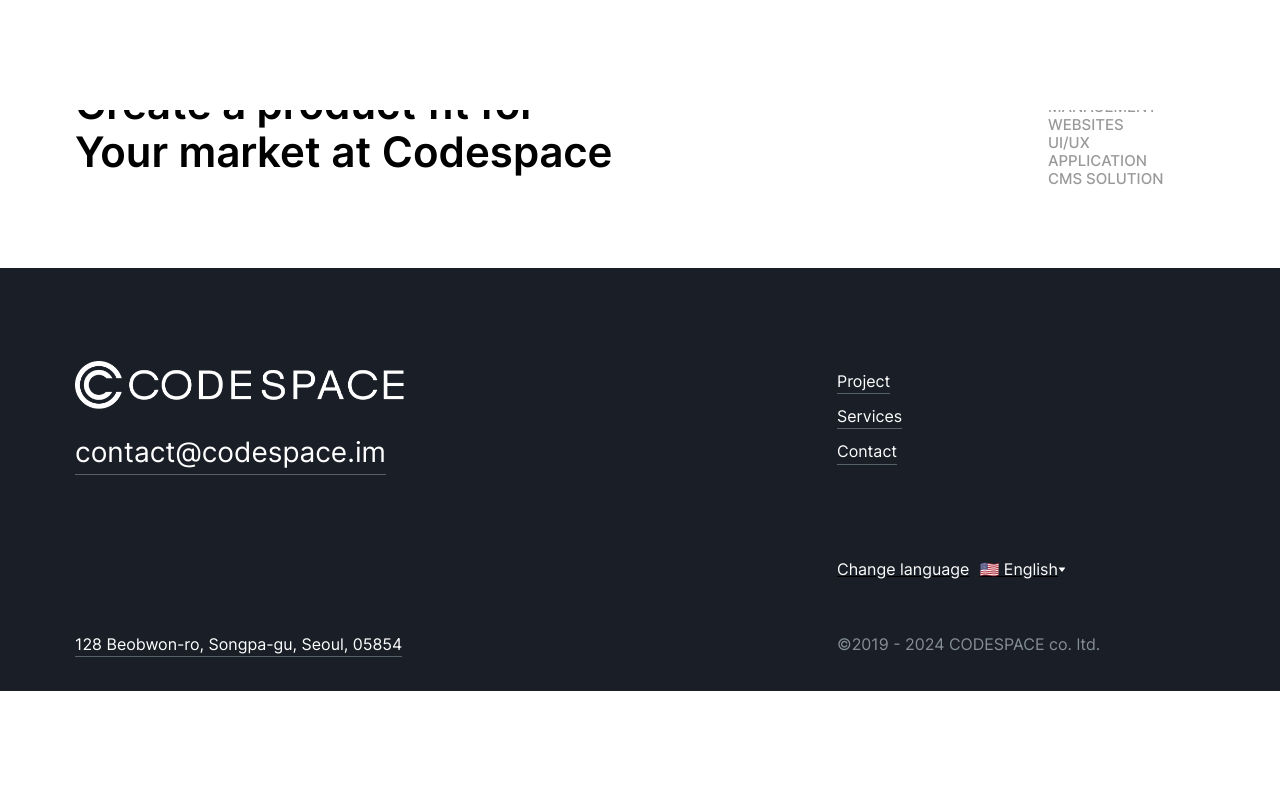
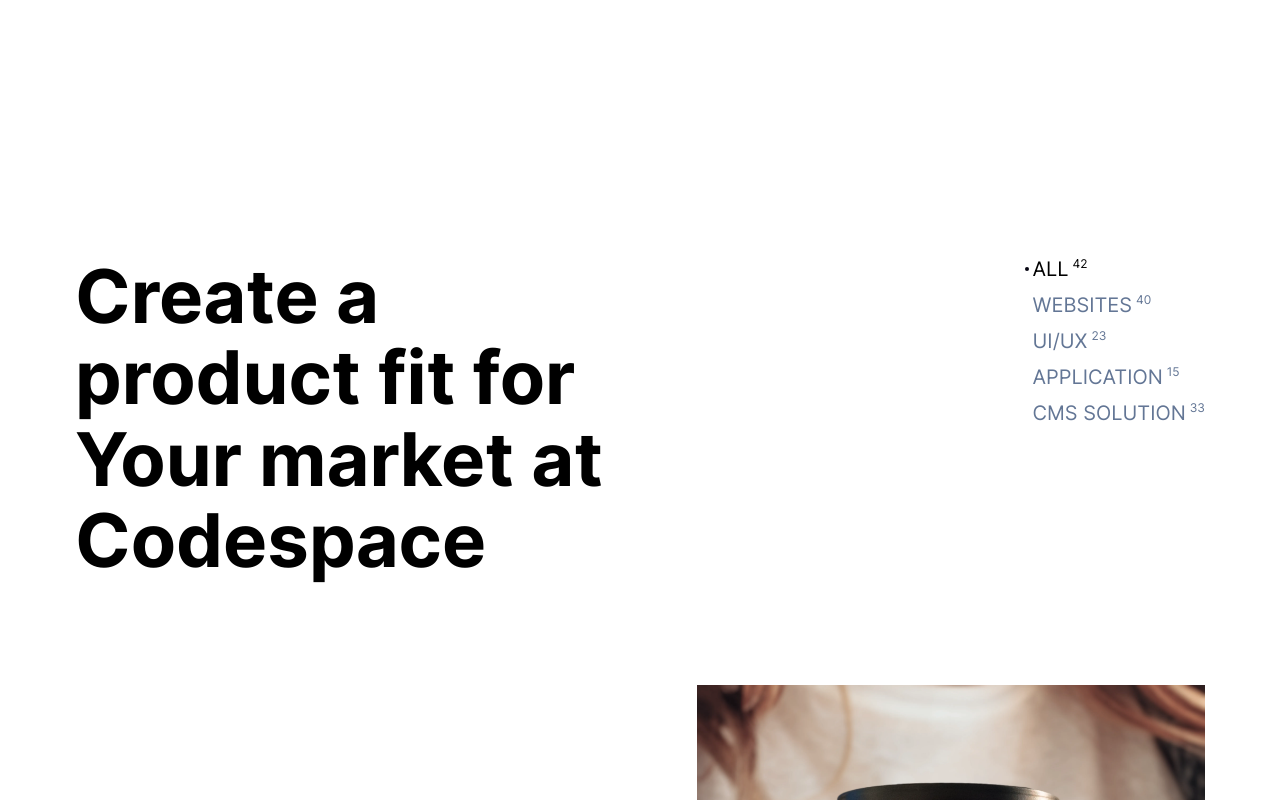
Before and after one commit to seonghojung/codespace_renewal, a Next.js app: page /en/project in a window 1280 px wide. Shown: the top 800 px of the page. Built offline with nearby package versions, Linux system fonts and the light colour scheme; a web font is replaced by a local one.

Commit message:
프로젝트 페이지

```diff
--- a/app/[locale]/project/Project.tsx
+++ b/app/[locale]/project/Project.tsx
@@ -6,60 +6,135 @@
 import { Layout } from "../components/navigation";
 import { VideoLayout } from "../(home)/MainBanner";
 import { ILocale, ITranslation } from "../(home)/page";
-import { ProjectProps, getProject } from "@/app/projects";
+import { APP_ORDER, CMS_ORDER, ProjectProps, UIUX_ORDER, WEB_ORDER, getProject } from "@/app/projects";
 
+const SelectDot = styled.span`
+  content: "";
+  position: absolute;
+  display: block;
+  left: -8px;
+  width: 4px;
+  height: 4px;
+  border-radius: 50%;
+  background-color: #050411;
+`;
+
+const CategoryCount = styled.span`
+  margin-left: 4px;
+  top: -1px;
+  font-size: 12px;
+  line-height: 12px;
+  position: relative;
+  display: inline;
+  @media (min-width: 1280px) {
+    top: -8px;
+  }
+`;
+type ICategory = "" | "Web" | "UI/UX" | "App" | "CMS";
 const Project = ({ locale, translation }: { locale: ILocale; translation: ITranslation }) => {
-  const [selectedCategory, setSelectedCategory] = useState("");
+  const [selectedCategory, setSelectedCategory] = useState<ICategory>("");
   const [sortedProjects, setSortedProjects] = useState<ProjectProps[]>(getProject(locale));
 
-  const filterByCategory = (category: string) => {
+  const filterByCategory = (category: ICategory) => {
     setSelectedCategory(category);
-    if (category === "" || category === "Management") {
+    if (category === "") {
       return setSortedProjects(getProject(locale));
+    } else if (category === "App") {
+      setSortedProjects(APP_ORDER.map((targetId) => getProject(locale).find(({ id }) => id === targetId)) as ProjectProps[]);
+    } else if (category === "CMS") {
+      setSortedProjects(CMS_ORDER.map((targetId) => getProject(locale).find(({ id }) => id === targetId)) as ProjectProps[]);
+    } else if (category === "UI/UX") {
+      setSortedProjects(UIUX_ORDER.map((targetId) => getProject(locale).find(({ id }) => id === targetId)) as ProjectProps[]);
+    } else if (category === "Web") {
+      setSortedProjects(WEB_ORDER.map((targetId) => getProject(locale).find(({ id }) => id === targetId)) as ProjectProps[]);
     }
-    setSortedProjects(getProject(locale).filter((project) => project.categories.includes(category)));
   };
 
   return (
+    <PageLayout>
       <ProjectWrap>
         <Layout>
           <NavWrap>
             <ProjectTitle>{translation.title}</ProjectTitle>
             <CategoryListWrap>
               <CategoryList onClick={() => filterByCategory("")} selected={selectedCategory === ""}>
-              <h2>ALL</h2>
-            </CategoryList>
-            <CategoryList onClick={() => filterByCategory("Management")} selected={selectedCategory === "Management"}>
-              <h2>MANAGEMENT</h2>
+                {selectedCategory === "" && <SelectDot />}
+                <h2>
+                  ALL<CategoryCount>{getProject(locale).length}</CategoryCount>
+                </h2>
               </CategoryList>
               <CategoryList onClick={() => filterByCategory("Web")} selected={selectedCategory === "Web"}>
-              <h2>WEBSITES</h2>
+                {selectedCategory === "Web" && <SelectDot />}
+                <h2>
+                  WEBSITES
+                  <CategoryCount>{WEB_ORDER.length}</CategoryCount>
+                </h2>
               </CategoryList>
               <CategoryList onClick={() => filterByCategory("UI/UX")} selected={selectedCategory === "UI/UX"}>
-              <h2>UI/UX</h2>
+                {selectedCategory === "UI/UX" && <SelectDot />}
+                <h2>
+                  UI/UX<CategoryCount>{UIUX_ORDER.length}</CategoryCount>
+                </h2>
               </CategoryList>
               <CategoryList onClick={() => filterByCategory("App")} selected={selectedCategory === "App"}>
-              <h2>APPLICATION</h2>
+                {selectedCategory === "App" && <SelectDot />}
+                <h2>
+                  APPLICATION<CategoryCount>{APP_ORDER.length}</CategoryCount>
+                </h2>
               </CategoryList>
               <CategoryList onClick={() => filterByCategory("CMS")} selected={selectedCategory === "CMS"}>
-              <h2>CMS SOLUTION</h2>
+                {selectedCategory === "CMS" && <SelectDot />}
+                <h2>
+                  CMS SOLUTION
+                  <CategoryCount>{CMS_ORDER.length}</CategoryCount>
+                </h2>
               </CategoryList>
             </CategoryListWrap>
           </NavWrap>
         </Layout>
-      <VideoLayout>{/* <Projects projects={sortedProjects} /> */}</VideoLayout>
+        <ProjectsWrap>
+          <VideoLayout>
+            <Projects projects={sortedProjects} />
+          </VideoLayout>
+        </ProjectsWrap>
       </ProjectWrap>
+    </PageLayout>
   );
 };
 
 export default Project;
+const ProjectsWrap = styled.div`
+  margin-top: 80px;
+  @media (min-width: 1280px) {
+    margin-top: 90px;
+  }
+  @media (min-width: 1920px) {
+    margin-top: 100px;
+  }
+`;
+export const PageLayout = styled.section`
+  padding-top: 64px;
+  @media (min-width: 768px) {
+    padding-top: 90px;
+  }
+  @media (min-width: 1280px) {
+    padding-top: 110px;
+  }
+`;
 
-const ProjectWrap = styled.section`
-  padding-top: 20px;
+const ProjectWrap = styled.div`
+  padding-top: 60px;
   padding-bottom: 60px;
   @media (min-width: 768px) {
     padding-top: 80px;
     padding-bottom: 80px;
+  }
+  @media (min-width: 1280px) {
+    padding-top: 146px;
+    padding-bottom: 100px;
+  }
+  @media (min-width: 1920px) {
+    padding-top: 190px;
   }
 `;
 const NavWrap = styled.div`
@@ -73,15 +148,28 @@
 `;
 
 const ProjectTitle = styled.h1`
-  width: auto;
-  font-size: 28px;
-  font-weight: 600;
-  line-height: 1.36;
+  font-size: 40px;
+  font-weight: 700;
+  line-height: 44px;
+  letter-spacing: -2.6%;
   color: #000;
+  word-break: keep-all;
 
   @media (min-width: 768px) {
-    font-size: 42px;
-    line-height: 1.14;
+    width: 395px;
+    line-height: 57.2px;
+    font-size: 52px;
+  }
+  @media (min-width: 1280px) {
+    width: 560px;
+    line-height: 81.4px;
+    font-size: 74px;
+  }
+  @media (min-width: 1920px) {
+    width: auto;
+    line-height: 95px;
+    font-size: 86px;
+    letter-spacing: -3.44%;
   }
 `;
 
@@ -89,17 +177,43 @@
   display: flex;
   flex-direction: column;
   align-items: flex-start;
-  width: 157px;
-  padding-top: 8px;
+  position: relative;
+  width: auto;
   text-transform: capitalize;
+  gap: 8px;
+  margin-top: 80px; //TODO: 필터영역 모바일 디자인잡히면 삭제
   @media (min-width: 768px) {
-    padding-top: 0;
+    margin-top: 0px; //TODO: 필터영역 모바일 디자인잡히면 삭제
+  }
+  @media (min-width: 1280px) {
+    gap: 10px;
   }
 `;
 
 const CategoryList = styled.li<{ selected: boolean }>`
   cursor: pointer;
+  display: flex;
+  gap: 4px;
+  align-items: center;
+  color: ${(props) => (props.selected ? "#000" : "#637695")};
+  position: relative;
+
+  // TODO: 375디자인이 안잡혀있음
+  font-weight: 400;
   font-size: 15px;
-  font-weight: 500;
-  color: ${(props) => (props.selected ? "#000" : "rgba(0, 0, 0, 0.4)")};
+  line-height: 20px;
+  @media (min-width: 768px) {
+    font-weight: 400;
+    font-size: 15px;
+    line-height: 20px;
+  }
+  @media (min-width: 1280px) {
+    font-weight: 400;
+    font-size: 20px;
+    line-height: 26px;
+  }
+
+  &:hover {
+    opacity: ${(props) => !props.selected && 0.7};
+  }
 `;
--- a/app/projects.ts
+++ b/app/projects.ts
@@ -6,6 +6,7 @@
 
 export interface ProjectProps {
   isMainPortfolio: boolean; // 대표 포트폴리오 여부
+  id: string; // en과 ko가 공통으로 가질 id (프로젝트 정렬할 때 사용함)
   size: "small" | "medium" | "large";
   videoSrc: string;
   image: {
@@ -30,6 +31,7 @@
   en: [
     // KIA EV6 Unplugged
     {
+      id: "kia",
       size: "small",
       isMainPortfolio: true,
       videoSrc: "thumbnail_small_fake.mp4",
@@ -58,6 +60,7 @@
     },
     // Dr.full
     {
+      id: "drfull",
       size: "medium",
       isMainPortfolio: true,
       videoSrc: "thumbnail_medium_fake.mp4",
@@ -86,6 +89,7 @@
     },
     // UFO Coffee
     {
+      id: "ufo",
       size: "large",
       isMainPortfolio: true,
       videoSrc: "thumbnail_large_fake.mp4",
@@ -110,6 +114,7 @@
     },
     // +X+
     {
+      id: "+x+",
       size: "medium",
       isMainPortfolio: true,
       videoSrc: "thumbnail_medium_fake.mp4",
@@ -138,6 +143,7 @@
     },
     // TetherMax
     {
+      id: "tethermax",
       size: "small",
       isMainPortfolio: true,
       videoSrc: "thumbnail_small_fake.mp4",
@@ -166,6 +172,7 @@
     },
     // Fuleaf
     {
+      id: "fuleaf",
       size: "large",
       isMainPortfolio: true,
       videoSrc: "thumbnail_large_fake.mp4",
@@ -194,6 +201,7 @@
     },
     // Richgo
     {
+      id: "richgo",
       size: "small",
       isMainPortfolio: true,
       videoSrc: "thumbnail_small_fake.mp4",
@@ -222,6 +230,7 @@
     },
     // Kick-off
     {
+      id: "kickoff",
       size: "medium",
       isMainPortfolio: true,
       videoSrc: "thumbnail_medium_fake.mp4",
@@ -250,6 +259,7 @@
     },
     // Chart-in
     {
+      id: "chartin",
       size: "large",
       isMainPortfolio: true,
       videoSrc: "thumbnail_large_fake.mp4",
@@ -278,6 +288,7 @@
     },
     // MarkHoly
     {
+      id: "markholy",
       size: "medium",
       isMainPortfolio: true,
       videoSrc: "thumbnail_medium_fake.mp4",
@@ -306,6 +317,7 @@
     },
     // Find Nomusa
     {
+      id: "findnomusa",
       size: "small",
       isMainPortfolio: true,
       videoSrc: "thumbnail_small_fake.mp4",
@@ -334,6 +346,7 @@
     },
     // AIRKID
     {
+      id: "airkid",
       size: "large",
       isMainPortfolio: true,
       videoSrc: "thumbnail_large_fake.mp4",
@@ -362,6 +375,7 @@
     },
     // DOOSIL
     {
+      id: "doosil",
       size: "small",
       isMainPortfolio: true,
       videoSrc: "thumbnail_small_fake.mp4",
@@ -390,6 +404,7 @@
     },
     // City Hoppers
     {
+      id: "cityhoppers",
       size: "medium",
       isMainPortfolio: true,
       videoSrc: "thumbnail_medium_fake.mp4",
@@ -410,6 +425,7 @@
     },
     // 3.3 DESIGN SPACE
     {
+      id: "designspace",
       size: "large",
       isMainPortfolio: true,
       videoSrc: "thumbnail_large_fake.mp4",
@@ -430,6 +446,7 @@
     },
     // Nine Ark
     {
+      id: "nineark",
       size: "medium",
       isMainPortfolio: true,
       videoSrc: "thumbnail_medium_fake.mp4",
@@ -458,6 +475,7 @@
     },
     // BTBG
     {
+      id: "btbg",
       size: "small",
       isMainPortfolio: true,
       videoSrc: "thumbnail_small_fake.mp4",
@@ -486,6 +504,7 @@
     },
     // Second White
     {
+      id: "secondwhite",
       size: "large",
       isMainPortfolio: true,
       videoSrc: "thumbnail_large_fake.mp4",
@@ -506,6 +525,7 @@
     },
     // Aware
     {
+      id: "aware",
       size: "small",
       isMainPortfolio: false,
       videoSrc: "thumbnail_small_fake.mp4",
@@ -520,6 +540,7 @@
     },
     // Digital MBTI Curation
     {
+      id: "digital",
       size: "medium",
       isMainPortfolio: false,
       videoSrc: "thumbnail_medium_fake.mp4",
@@ -534,6 +555,7 @@
     },
     // Meta Character
     {
+      id: "metacharacter",
       size: "large",
       isMainPortfolio: false,
       videoSrc: "thumbnail_large_fake.mp4",
@@ -548,6 +570,7 @@
     },
     // Ubiocean
     {
+      id: "ubiocean",
       size: "medium",
       isMainPortfolio: false,
       videoSrc: "thumbnail_medium_fake.mp4",
@@ -562,6 +585,7 @@
     },
     // Invenconn
     {
+      id: "invenconn",
       size: "small",
       isMainPortfolio: false,
       videoSrc: "thumbnail_small_fake.mp4",
@@ -576,6 +600,7 @@
     },
     // Aliquor Plus
     {
+      id: "aliquorplus",
       size: "large",
       isMainPortfolio: false,
       videoSrc: "thumbnail_large_fake.mp4",
@@ -590,6 +615,7 @@
     },
     // Beum
     {
+      id: "beum",
       size: "small",
       isMainPortfolio: false,
       videoSrc: "thumbnail_small_fake.mp4",
@@ -604,6 +630,7 @@
     },
     // Gradation
     {
+      id: "gradation",
       size: "medium",
       isMainPortfolio: false,
       videoSrc: "thumbnail_medium_fake.mp4",
@@ -618,6 +645,7 @@
     },
     // Contents Garden
     {
+      id: "contentsgarden",
       size: "large",
       isMainPortfolio: false,
       videoSrc: "thumbnail_large_fake.mp4",
@@ -632,6 +660,7 @@
     },
     // Cell My Brain
     {
+      id: "cellmybrain",
       size: "medium",
       isMainPortfolio: false,
       videoSrc: "thumbnail_medium_fake.mp4",
@@ -646,6 +675,7 @@
     },
     // Aniverything
     {
+      id: "aniverything",
       size: "small",
       isMainPortfolio: false,
       videoSrc: "thumbnail_small_fake.mp4",
@@ -660,6 +690,7 @@
     },
     // Coreana Curation
     {
+      id: "coreanacuration",
       size: "large",
       isMainPortfolio: false,
       videoSrc: "thumbnail_large_fake.mp4",
@@ -674,6 +705,7 @@
     },
     // HYID
     {
+      id: "hyid",
       size: "small",
       isMainPortfolio: false,
       videoSrc: "thumbnail_small_fake.mp4",
@@ -688,6 +720,7 @@
     },
     // IZE U VIDEO
     {
+      id: "izeuvideo",
       size: "medium",
       isMainPortfolio: false,
       videoSrc: "thumbnail_medium_fake.mp4",
@@ -702,6 +735,7 @@
     },
     // nJobs
     {
+      id: "njobs",
       size: "large",
       isMainPortfolio: false,
       videoSrc: "thumbnail_large_fake.mp4",
@@ -716,6 +750,7 @@
     },
     // Ahha Asset
     {
+      id: "ahhaasset",
       size: "medium",
       isMainPortfolio: false,
       videoSrc: "thumbnail_medium_fake.mp4",
@@ -730,6 +765,7 @@
     },
     // The Lead Law
     {
+      id: "theleadlaw",
       size: "small",
       isMainPortfolio: false,
       videoSrc: "thumbnail_small_fake.mp4",
@@ -744,6 +780,7 @@
     },
     // Shortudy
     {
+      id: "shortudy",
       size: "large",
       isMainPortfolio: false,
       videoSrc: "thumbnail_large_fake.mp4",
@@ -758,6 +795,7 @@
     },
     // Refeed
     {
+      id: "refeed",
       size: "small",
       isMainPortfolio: false,
       videoSrc: "thumbnail_small_fake.mp4",
@@ -772,6 +810,7 @@
     },
     // Soom
     {
+      id: "soom",
       size: "medium",
       isMainPortfolio: false,
       videoSrc: "thumbnail_medium_fake.mp4",
@@ -786,6 +825,7 @@
     },
     // The CI Mall
     {
+      id: "thecimall",
       size: "large",
       isMainPortfolio: false,
       videoSrc: "thumbnail_large_fake.mp4",
@@ -800,6 +840,7 @@
     },
     // The CI Group
     {
+      id: "thecigroup",
       size: "medium",
       isMainPortfolio: false,
       videoSrc: "thumbnail_medium_fake.mp4",
@@ -814,6 +855,7 @@
     },
     // Next Challenge
     {
+      id: "nextchallenge",
       size: "small",
       isMainPortfolio: false,
       videoSrc: "thumbnail_small_fake.mp4",
@@ -828,6 +870,7 @@
     },
     // Mitdembauhaus
     {
+      id: "mitdembauhaus",
       size: "large",
       isMainPortfolio: false,
       videoSrc: "thumbnail_large_fake.mp4",
@@ -844,6 +887,7 @@
   ko: [
     // KIA
     {
+      id: "kia",
       size: "small",
       isMainPortfolio: true,
       videoSrc: "thumbnail_small_fake.mp4",
@@ -872,6 +916,7 @@
     },
     // 풀박사
     {
+      id: "drfull",
       size: "medium",
       isMainPortfolio: true,
       videoSrc: "thumbnail_medium_fake.mp4",
@@ -896,6 +941,7 @@
     },
     // ufo
     {
+      id: "ufo",
       size: "large",
       isMainPortfolio: true,
       videoSrc: "thumbnail_large_fake.mp4",
@@ -916,6 +962,7 @@
     },
     // +X+
     {
+      id: "+x+",
       size: "medium",
       isMainPortfolio: true,
       videoSrc: "thumbnail_medium_fake.mp4",
@@ -936,6 +983,7 @@
     },
     // tethermax
     {
+      id: "tethermax",
       size: "small",
       isMainPortfolio: true,
       videoSrc: "thumbnail_small_fake.mp4",
@@ -965,6 +1013,7 @@
     // fuleaf
     // TODO: 썸네일이미지
     {
+      id: "fuleaf",
       size: "large",
       isMainPortfolio: true,
       videoSrc: "thumbnail_large_fake.mp4",
@@ -989,6 +1038,7 @@
     },
     // 리치고
     {
+      id: "richgo",
       size: "small",
       isMainPortfolio: true,
       videoSrc: "thumbnail_small_fake.mp4",
@@ -1017,6 +1067,7 @@
     },
     // 킥오프
     {
+      id: "kickoff",
       size: "medium",
       isMainPortfolio: true,
       videoSrc: "thumbnail_medium_fake.mp4",
@@ -1045,6 +1096,7 @@
     },
     // 차트인
     {
+      id: "chartin",
       size: "large",
       isMainPortfolio: true,
       videoSrc: "thumbnail_large_fake.mp4",
@@ -1069,6 +1121,7 @@
     },
     // 마크홀리
     {
+      id: "markholy",
       size: "medium",
       isMainPortfolio: true,
       videoSrc: "thumbnail_medium_fake.mp4",
@@ -1089,6 +1142,7 @@
     },
     // 구해줘 노무사
     {
+      id: "findnomusa",
       size: "small",
       isMainPortfolio: true,
       videoSrc: "thumbnail_small_fake.mp4",
@@ -1117,6 +1171,7 @@
     },
     // airkid
     {
+      id: "airkid",
       size: "large",
       isMainPortfolio: true,
       videoSrc: "thumbnail_large_fake.mp4",
@@ -1145,6 +1200,7 @@
     },
     // DOOSIL
     {
+      id: "doosil",
       size: "small",
       isMainPortfolio: true,
       videoSrc: "thumbnail_small_fake.mp4",
@@ -1173,6 +1229,7 @@
     },
     // 시티호퍼스
     {
+      id: "cityhoppers",
       size: "medium",
       isMainPortfolio: true,
       videoSrc: "thumbnail_medium_fake.mp4",
@@ -1193,6 +1250,7 @@
     },
     // 3.3 DESIGN SPACE
     {
+      id: "designspace",
       size: "large",
       isMainPortfolio: true,
       videoSrc: "thumbnail_large_fake.mp4",
@@ -1213,6 +1271,7 @@
     },
     // 나인아크
     {
+      id: "nineark",
       size: "medium",
       isMainPortfolio: true,
       videoSrc: "thumbnail_medium_fake.mp4",
@@ -1241,6 +1300,7 @@
     },
     // BTBG
     {
+      id: "btbg",
       size: "small",
       isMainPortfolio: true,
       videoSrc: "thumbnail_small_fake.mp4",
@@ -1261,6 +1321,7 @@
     },
     // 세컨드 화이트
     {
+      id: "secondwhite",
       size: "large",
       isMainPortfolio: true,
       videoSrc: "thumbnail_large_fake.mp4",
@@ -1281,6 +1342,7 @@
     },
     // 어웨어
     {
+      id: "aware",
       size: "small",
       isMainPortfolio: false,
       videoSrc: "thumbnail_small_fake.mp4",
@@ -1295,6 +1357,7 @@
     },
     // 디지털 갓생 살기
     {
+      id: "digital",
       size: "medium",
       isMainPortfolio: false,
       videoSrc: "thumbnail_medium_fake.mp4",
@@ -1309,6 +1372,7 @@
     },
     // 메타 캐릭터
     {
+      id: "metacharacter",
       size: "large",
       isMainPortfolio: false,
       videoSrc: "thumbnail_large_fake.mp4",
@@ -1323,6 +1387,7 @@
     },
     // 유비오션
     {
+      id: "ubiocean",
       size: "medium",
       isMainPortfolio: false,
       videoSrc: "thumbnail_medium_fake.mp4",
@@ -1337,6 +1402,7 @@
     },
     // 인벤컨
     {
+      id: "invenconn",
       size: "small",
       isMainPortfolio: false,
       videoSrc: "thumbnail_small_fake.mp4",
@@ -1351,6 +1417,7 @@
     },
     // 올리커 플러스
     {
+      id: "aliquorplus",
       size: "large",
       isMainPortfolio: false,
       videoSrc: "thumbnail_large_fake.mp4",
@@ -1365,6 +1432,7 @@
     },
     // 배움
     {
+      id: "beum",
       size: "small",
       isMainPortfolio: false,
       videoSrc: "thumbnail_small_fake.mp4",
@@ -1379,6 +1447,7 @@
     },
     // 그라데이션
     {
+      id: "gradation",
       size: "medium",
       isMainPortfolio: false,
       videoSrc: "thumbnail_medium_fake.mp4",
@@ -1393,6 +1462,7 @@
     },
     // 콘텐츠 가든
     {
+      id: "contentsgarden",
       size: "large",
       isMainPortfolio: false,
       videoSrc: "thumbnail_large_fake.mp4",
@@ -1407,6 +1477,7 @@
     },
     // 셀 마이 브레인
     {
+      id: "cellmybrain",
       size: "medium",
       isMainPortfolio: false,
       videoSrc: "thumbnail_medium_fake.mp4",
@@ -1421,6 +1492,7 @@
     },
     // 애니브리띵
     {
+      id: "aniverything",
       size: "small",
       isMainPortfolio: false,
       videoSrc: "thumbnail_small_fake.mp4",
@@ -1435,6 +1507,7 @@
     },
     // 코리아나 큐레이션
     {
+      id: "coreanacuration",
       size: "large",
       isMainPortfolio: false,
       videoSrc: "thumbnail_large_fake.mp4",
@@ -1449,6 +1522,7 @@
     },
     // HYID
     {
+      id: "hyid",
       size: "small",
       isMainPortfolio: false,
       videoSrc: "thumbnail_small_fake.mp4",
@@ -1463,6 +1537,7 @@
     },
     // 아이즈 유 비디오
     {
+      id: "izeuvideo",
       size: "medium",
       isMainPortfolio: false,
       videoSrc: "thumbnail_medium_fake.mp4",
@@ -1477,6 +1552,7 @@
     },
     // 엔잡스
     {
+      id: "njobs",
       size: "large",
       isMainPortfolio: false,
       videoSrc: "thumbnail_large_fake.mp4",
@@ -1491,6 +1567,7 @@
     },
     // 아하 에셋 자산운용
     {
+      id: "ahhaasset",
       size: "medium",
       isMainPortfolio: false,
       videoSrc: "thumbnail_medium_fake.mp4",
@@ -1505,6 +1582,7 @@
     },
     // 더 리드 법률사무소
     {
+      id: "theleadlaw",
       size: "small",
       isMainPortfolio: false,
       videoSrc: "thumbnail_small_fake.mp4",
@@ -1519,6 +1597,7 @@
     },
     // 숏터디
     {
+      id: "shortudy",
       size: "large",
       isMainPortfolio: false,
       videoSrc: "thumbnail_large_fake.mp4",
@@ -1533,6 +1612,7 @@
     },
     // 뤼피드
     {
+      id: "refeed",
       size: "small",
       isMainPortfolio: false,
       videoSrc: "thumbnail_small_fake.mp4",
@@ -1547,6 +1627,7 @@
     },
     // 숨
     {
+      id: "soom",
       size: "medium",
       isMainPortfolio: false,
       videoSrc: "thumbnail_medium_fake.mp4",
@@ -1561,6 +1642,7 @@
     },
     // 씨아이 그룹 자사몰
     {
+      id: "thecimall",
       size: "large",
       isMainPortfolio: false,
       videoSrc: "thumbnail_large_fake.mp4",
@@ -1575,6 +1657,7 @@
     },
     // 씨아이 그룹 자사웹
     {
+      id: "thecigroup",
       size: "medium",
       isMainPortfolio: false,
       videoSrc: "thumbnail_medium_fake.mp4",
@@ -1589,6 +1672,7 @@
     },
     // 넥스트 챌린지
     {
+      id: "nextchallenge",
       size: "small",
       isMainPortfolio: false,
       videoSrc: "thumbnail_small_fake.mp4",
@@ -1603,6 +1687,7 @@
     },
     // 미뗌바우하우스
     {
+      id: "mitdembauhaus",
       size: "large",
       isMainPortfolio: false,
       videoSrc: "thumbnail_large_fake.mp4",
@@ -1622,3 +1707,124 @@
   if (locale === "ko") return Projects.ko;
   return Projects.en;
 };
+
+// 소팅용 순서
+export const CMS_ORDER = [
+  "tethermax",
+  "+x+",
+  "ufo",
+  "kickoff",
+  "findnomusa",
+  "fuleaf",
+  "btbg",
+  "cityhoppers",
+  "chartin",
+  "digital",
+  "aware",
+  "secondwhite",
+  "invenconn",
+  "ubiocean",
+  "aliquorplus",
+  "gradation",
+  "beum",
+  "metacharacter",
+  "aniverything",
+  "cellmybrain",
+  "coreanacuration",
+  "izeuvideo",
+  "hyid",
+  "njobs",
+  "theleadlaw",
+  "ahhaasset",
+  "shortudy",
+  "soom",
+  "refeed",
+  "thecimall",
+  "nextchallenge",
+  "thecigroup",
+  "mitdembauhaus",
+];
+export const APP_ORDER = [
+  "richgo",
+  "drfull",
+  "chartin",
+  "+x+",
+  "doosil",
+  "metacharacter",
+  "invenconn",
+  "kickoff",
+  "coreanacuration",
+  "digital",
+  "beum",
+  "njobs",
+  "ubiocean",
+  "cellmybrain",
+  "shortudy",
+];
+export const UIUX_ORDER = [
+  "kia",
+  "drfull",
+  "ufo",
+  "+x+",
+  "richgo",
+  "fuleaf",
+  "findnomusa",
+  "kickoff",
+  "chartin",
+  "markholy",
+  "doosil",
+  "airkid",
+  "btbg",
+  "nineark",
+  "designspace",
+  "ubiocean",
+  "hyid",
+  "aliquorplus",
+  "gradation",
+  "cellmybrain",
+  "contentsgarden",
+  "izeuvideo",
+  "njobs",
+];
+export const WEB_ORDER = [
+  "kia",
+  "drfull",
+  "ufo",
+  "kickoff",
+  "tethermax",
+  "fuleaf",
+  "findnomusa",
+  "markholy",
+  "airkid",
+  "cityhoppers",
+  "doosil",
+  "designspace",
+  "btbg",
+  "nineark",
+  "secondwhite",
+  "digital",
+  "aware",
+  "chartin",
+  "invenconn",
+  "ubiocean",
+  "aliquorplus",
+  "gradation",
+  "beum",
+  "contentsgarden",
+  "aniverything",
+  "cellmybrain",
+  "coreanacuration",
+  "izeuvideo",
+  "hyid",
+  "njobs",
+  "theleadlaw",
+  "ahhaasset",
+  "shortudy",
+  "soom",
+  "refeed",
+  "thecimall",
+  "nextchallenge",
+  "thecigroup",
+  "mitdembauhaus",
+  "metacharacter",
+];
```
Also changed, not shown: app/[locale]/components/Projects.tsx (+13 -1 lines). Lines whose indentation alone changed are shown as unchanged.
